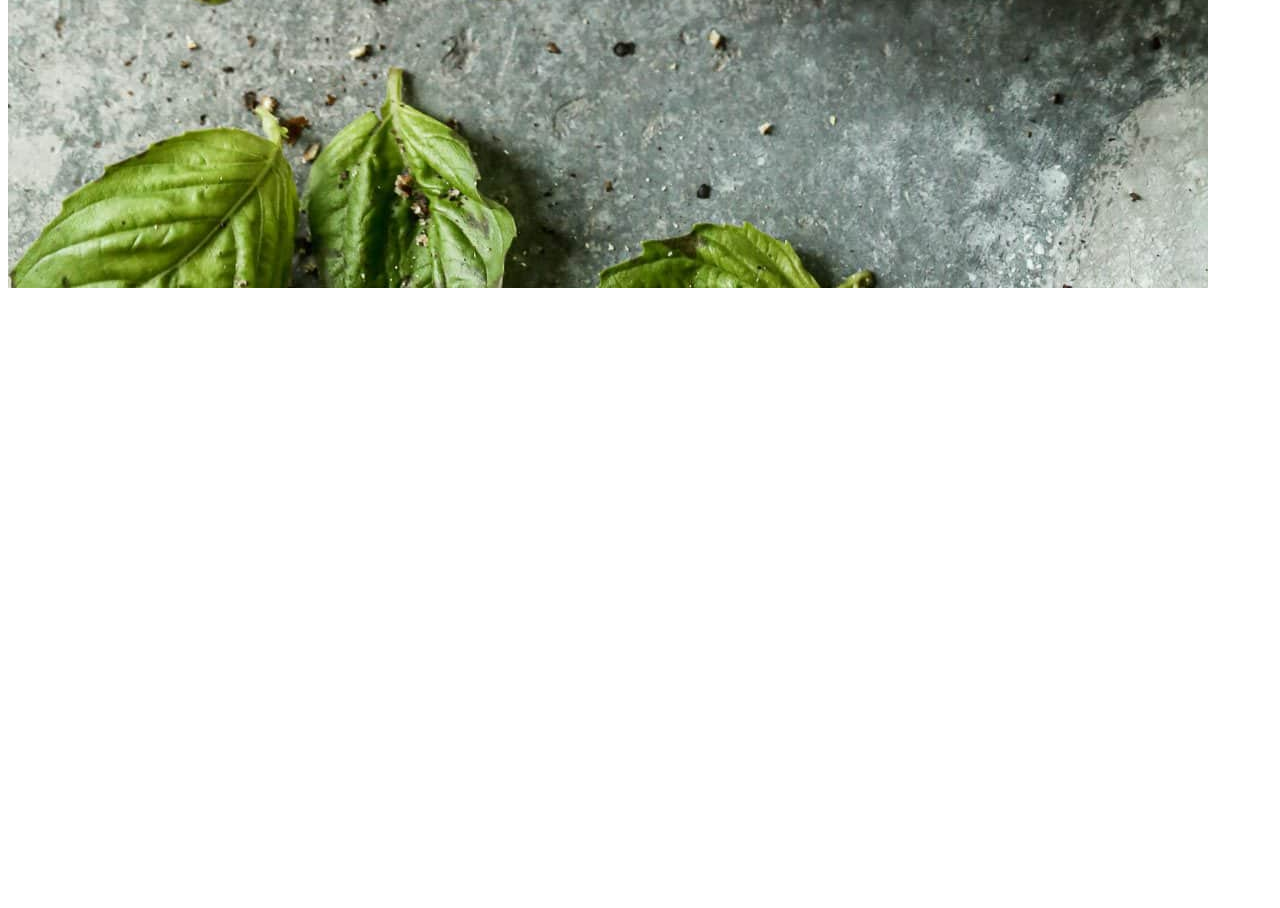
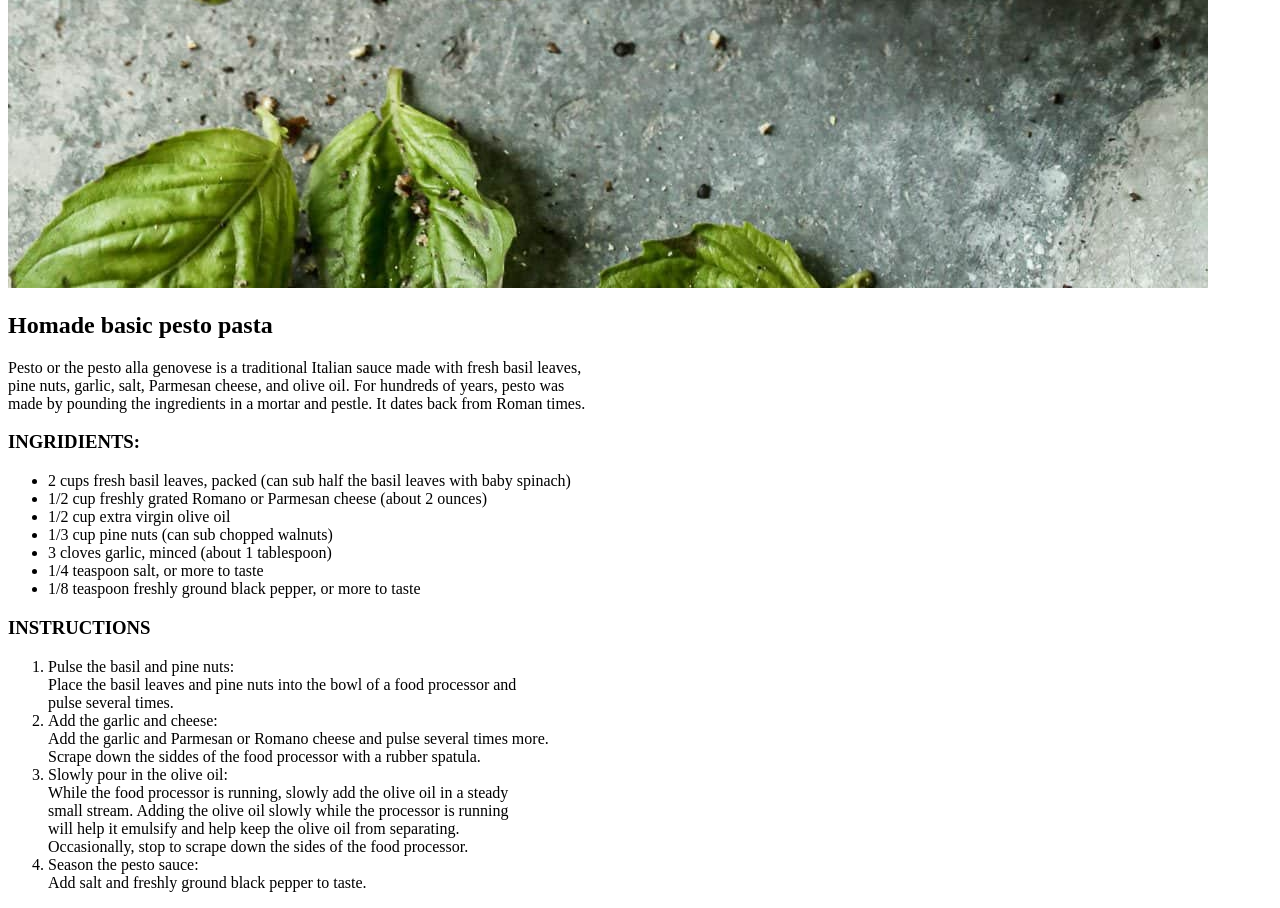
Before and after one commit to lmichelle-m/odin-recipes, a plain HTML site: page recipes/basil-pesto.html in a window 1280 px wide. Shown: the part 1592-2500 px from the top of the page. Before the commit the page ends 1892 px from the top, so only its background shows below. Drawn offline with Linux system fonts and the light colour scheme.

Commit message:
Add new sections and content to a page
This commit will add new sections and content to the basil pesto page.

```diff
--- a/recipes/basil-pesto.html
+++ b/recipes/basil-pesto.html
@@ -7,5 +7,36 @@
 <body>
     <h1>Basil Pesto</h1>
     <img src="../images/Basil-Pesto.jpg" alt="Basil Pesto dISH">
+    <h2>Homade basic pesto pasta</h2>
+    <p>Pesto or the pesto alla genovese is a traditional Italian sauce made with fresh basil leaves,
+        <br> pine nuts, garlic, salt, Parmesan cheese, and olive oil. For hundreds of years, pesto was
+        <br> made by pounding the ingredients in a mortar and pestle. It dates back from Roman times.
+        </p>
+    <h3>INGRIDIENTS:</h3>
+    <ul>
+        <li>2 cups fresh basil leaves, packed (can sub half the basil leaves with baby spinach)</li>
+        <li>1/2 cup freshly grated Romano or Parmesan cheese (about 2 ounces)</li>
+        <li>1/2 cup extra virgin olive oil</li>
+        <li>1/3 cup pine nuts (can sub chopped walnuts)</li>
+        <li>3 cloves garlic, minced (about 1 tablespoon)</li>
+        <li>1/4 teaspoon salt, or more to taste</li>
+        <li>1/8 teaspoon freshly ground black pepper, or more to taste</li>
+    </ul>
+    <h3>INSTRUCTIONS</h3>
+    <ol>
+        <li>Pulse the basil and pine nuts:
+            <br>Place the basil leaves and pine nuts into the bowl of a food processor and
+            <br>pulse several times.</li>
+        <li>Add the garlic and cheese:
+            <br>Add the garlic and Parmesan or Romano cheese and pulse several times more.
+            <br>Scrape down the siddes of the food processor with a rubber spatula.</li>
+        <li>Slowly pour in the olive oil:
+            <br>While the food processor is running, slowly add the olive oil in a steady
+            <br>small stream. Adding the olive oil slowly while the processor is running
+            <br>will help it emulsify and help keep the olive oil from separating.
+            <br>Occasionally, stop to scrape down the sides of the food processor.</li>
+        <li>Season the pesto sauce:
+            <br>Add salt and freshly ground black pepper to taste.</li>
+     </ol>
 </body>
 </html>
```
